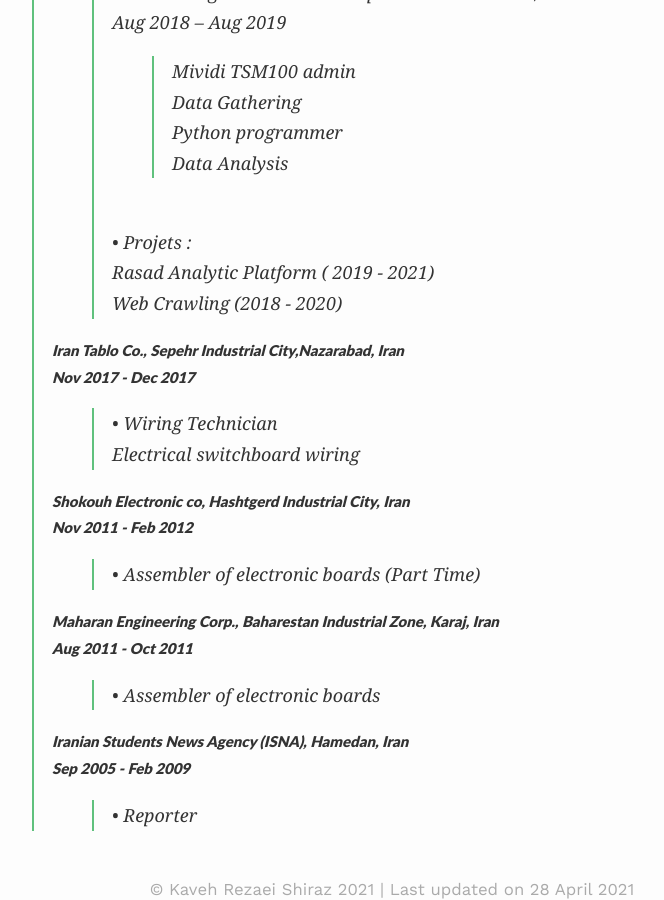
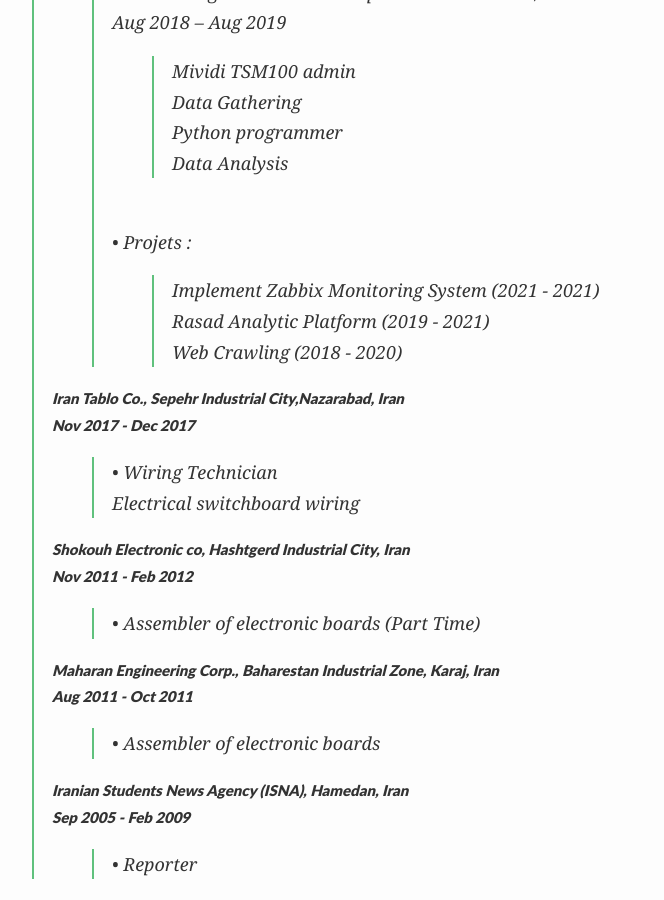
Before and after one commit to KavehRS/website, a Jekyll site: the page built from index.md, in a window 1280 px wide and 900 px high, scrolled down 1500 px. Shown: the whole window, without its empty margins (248-912 px from the left). Built offline with Jekyll 4.4.1, drawn with Linux system fonts in a browser that asks for light colours; nearby versions of some CDN libraries.

Commit message:
Update index.md

```diff
--- a/index.md
+++ b/index.md
@@ -57,8 +57,9 @@
 >>
 >> ‌ <br>
 >> •	Projets :<br>
->> Rasad Analytic Platform ( 2019 - 2021)<br>
->> Web Crawling (2018 - 2020)<br>
+>>> Implement Zabbix Monitoring System (2021 - 2021)<br>
+>>> Rasad Analytic Platform (2019 - 2021)<br>
+>>> Web Crawling (2018 - 2020)<br>
 >
 >
 > ##### Iran Tablo Co., Sepehr Industrial City,Nazarabad, Iran<br> Nov 2017 - Dec 2017<br>
```
